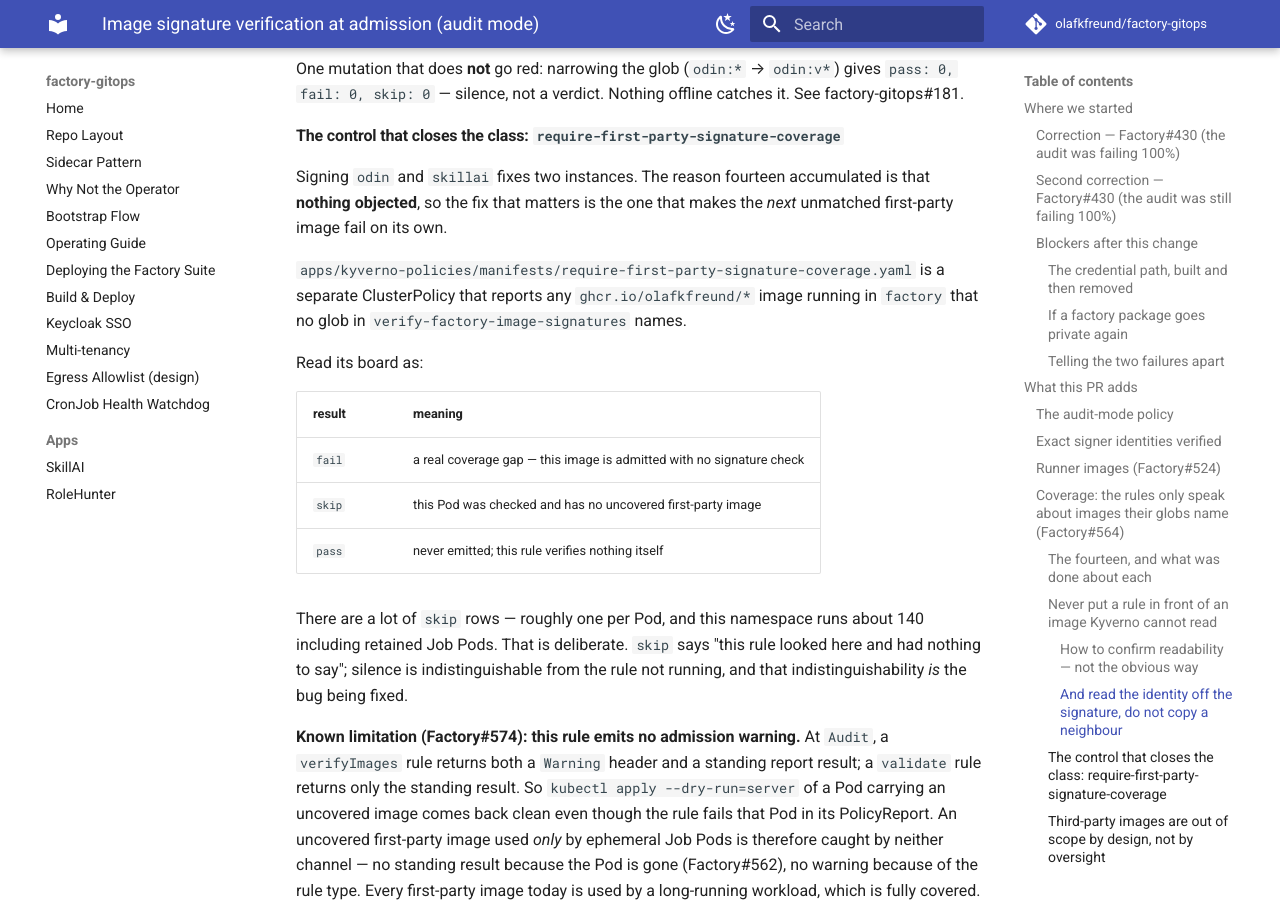
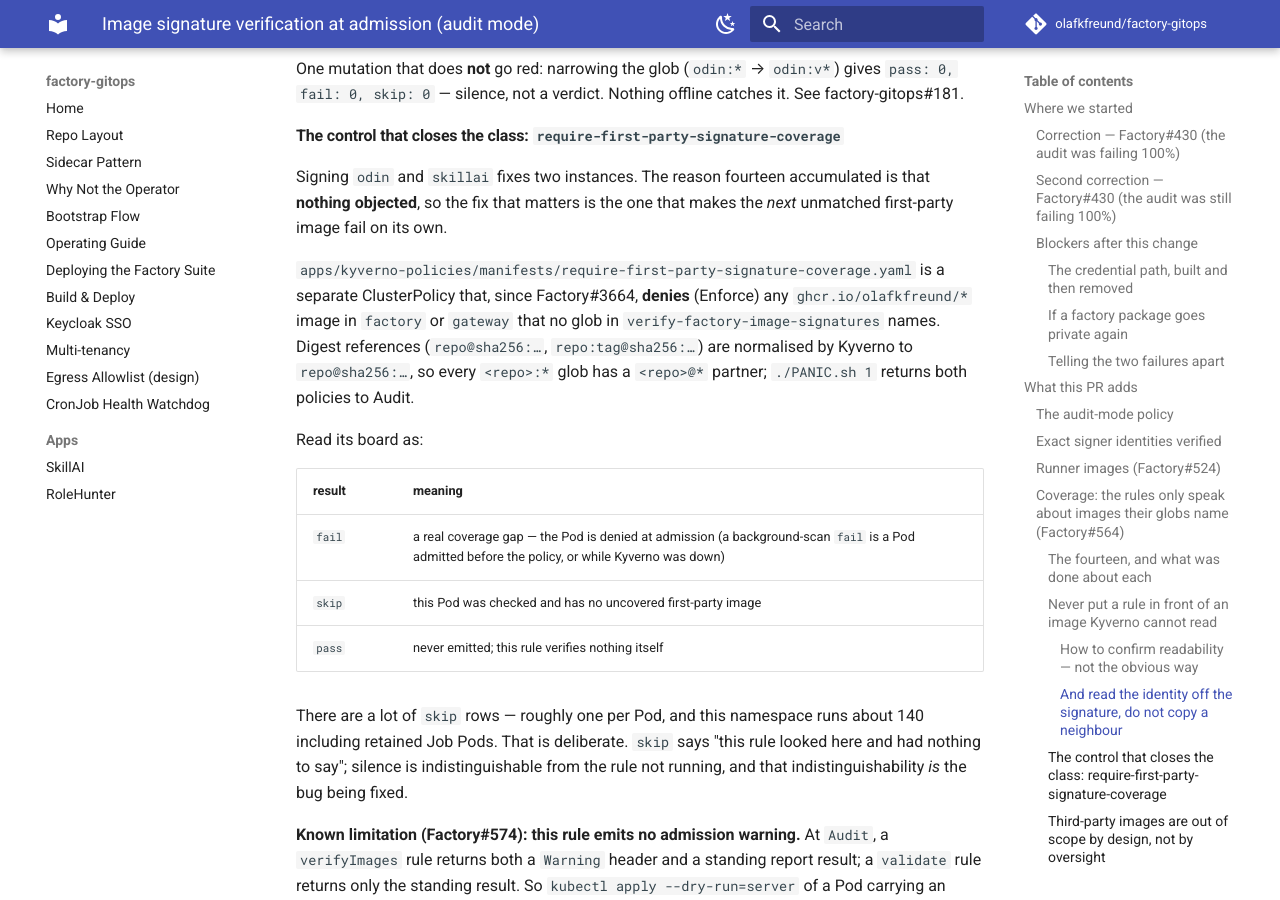
Before and after one commit to olafkfreund/factory-gitops, an MkDocs documentation site: the page built from docs/image-signature-admission.md, in a window 1280 px wide and 900 px high, scrolled down 12219 px. Built offline with MkDocs 1.6.1 and Material for MkDocs 9.7.7, drawn with Linux system fonts in a browser that asks for light colours; comment, search, counter and statistics services are not loaded.

Commit message:
fix(kyverno): address Opus review on PANIC, check script and docs (#3664)
Plan deviation recorded in plan/ (review follow-ups).

Co-Authored-By: Claude Opus 5.5 <noreply@anthropic.com>

```diff
--- a/docs/image-signature-admission.md
+++ b/docs/image-signature-admission.md
@@ -577,14 +577,18 @@ accumulated is that **nothing objected**, so the fix that matters is the one
 that makes the *next* unmatched first-party image fail on its own.
 
 `apps/kyverno-policies/manifests/require-first-party-signature-coverage.yaml`
-is a separate ClusterPolicy that reports any `ghcr.io/olafkfreund/*` image
-running in `factory` that no glob in `verify-factory-image-signatures` names.
+is a separate ClusterPolicy that, since Factory#3664, **denies** (Enforce) any
+`ghcr.io/olafkfreund/*` image in `factory` or `gateway` that no glob in
+`verify-factory-image-signatures` names. Digest references (`repo@sha256:…`,
+`repo:tag@sha256:…`) are normalised by Kyverno to `repo@sha256:…`, so every
+`<repo>:*` glob has a `<repo>@*` partner; `./PANIC.sh 1` returns both policies
+to Audit.
 
 Read its board as:
 
 | result | meaning |
 |--------|---------|
-| `fail` | a real coverage gap — this image is admitted with no signature check |
+| `fail` | a real coverage gap — the Pod is denied at admission (a background-scan `fail` is a Pod admitted before the policy, or while Kyverno was down) |
 | `skip` | this Pod was checked and has no uncovered first-party image |
 | `pass` | never emitted; this rule verifies nothing itself |
 
```
Also changed, not shown: plan/2026-10-27-3664-kyverno-digest-refs.md (+10 -0 lines), 4 other files.
